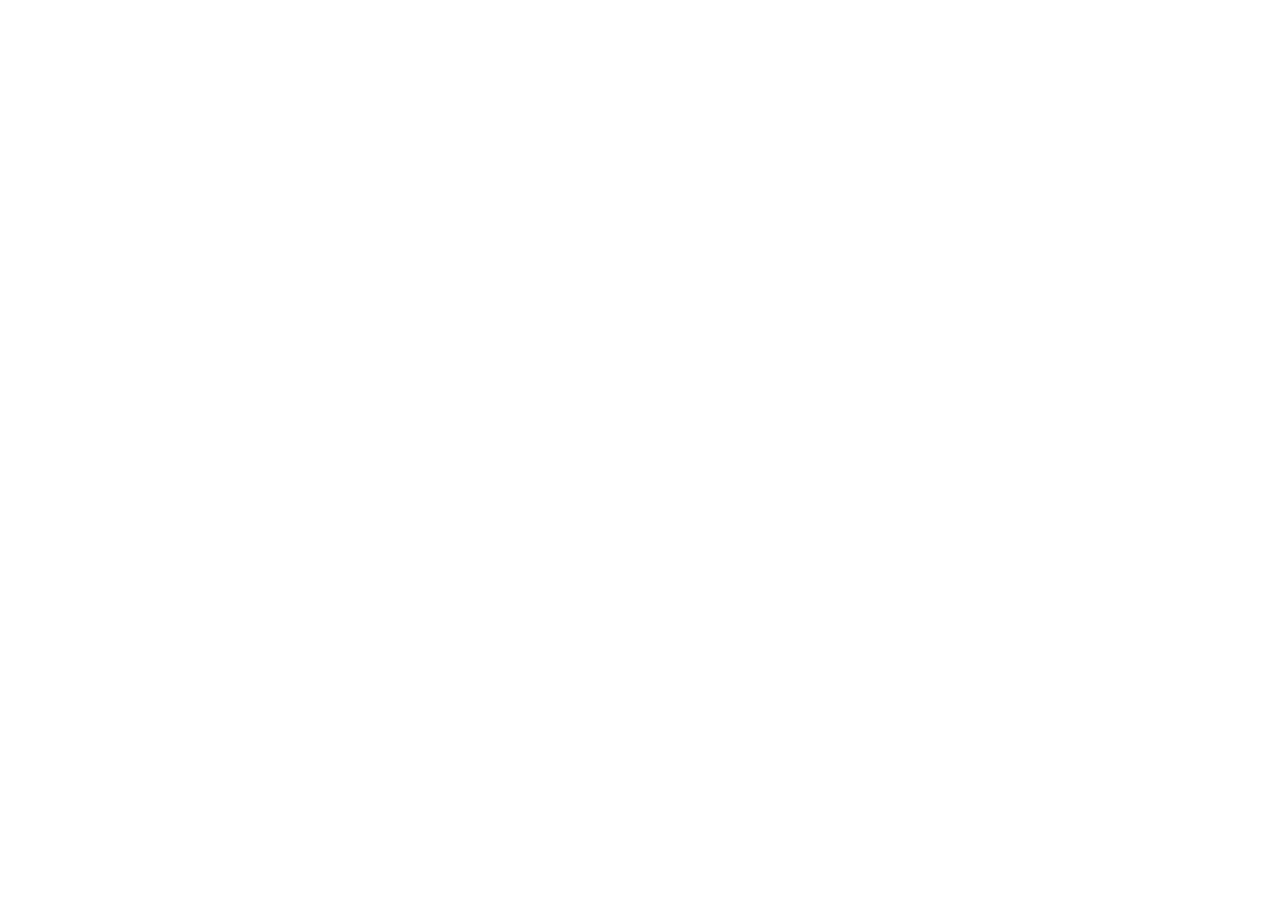
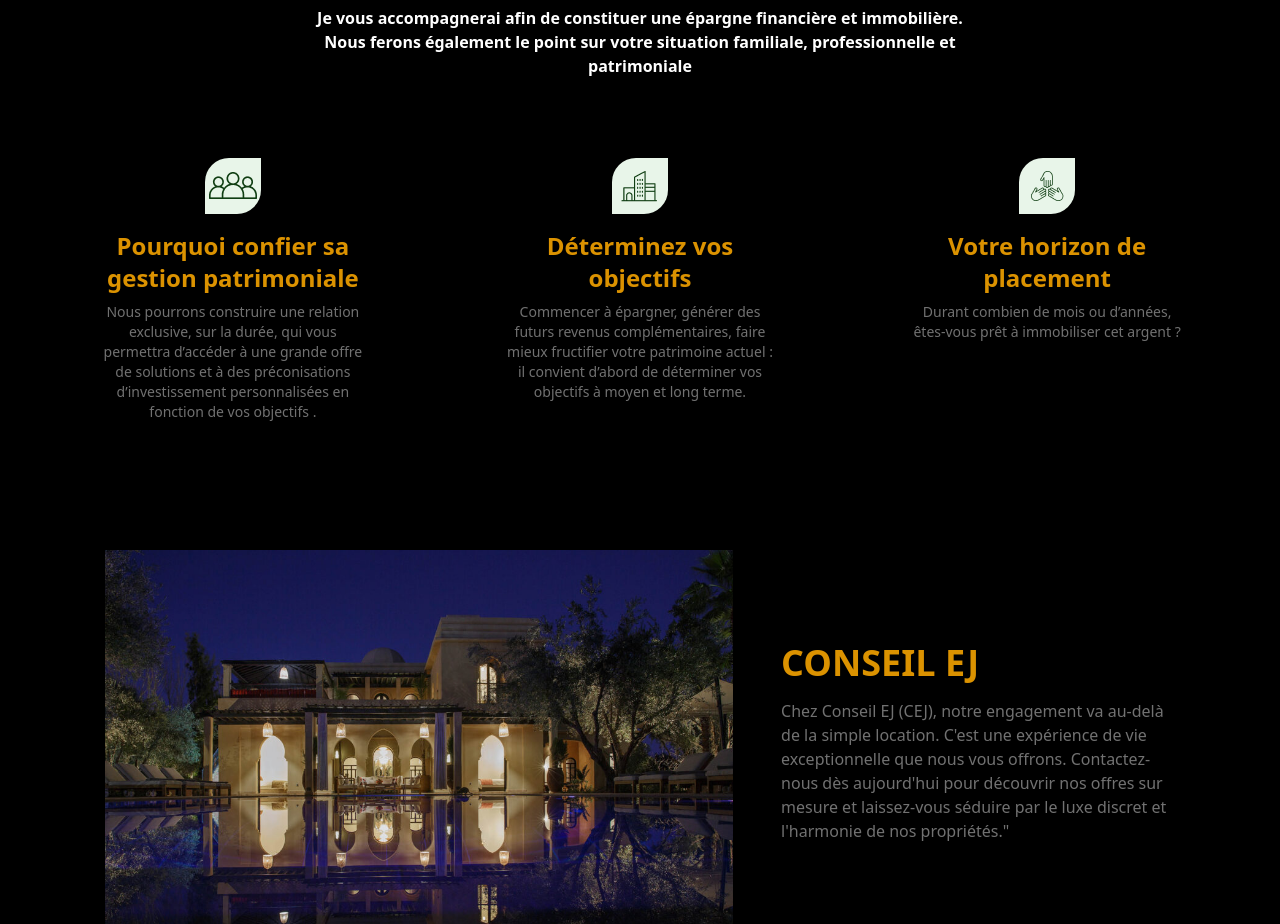
Before and after one commit to HoussAzm/conseilej-frontend, a React (Vite) app: page / in a window 1280 px wide. Shown: the part 2560-3484 px from the top of the page. Before the commit the page ends 2550 px from the top, so only its background shows below. Built offline with nearby package versions, Linux system fonts and the light colour scheme.

Commit message:
advancing in the project

```diff
--- a/index.html
+++ b/index.html
@@ -1,5 +1,5 @@
 <!DOCTYPE html>
-<html lang="en" class="dark">
+<html lang="en" class="dark text-white">
   <head>
     <meta charset="UTF-8" />
     <link rel="icon" type="image/svg+xml" href="/vite.svg" />
--- a/package.json
+++ b/package.json
@@ -10,6 +10,7 @@
     "preview": "vite preview"
   },
   "dependencies": {
+    "clsx": "^2.1.0",
     "flowbite-react": "^0.7.2",
     "framer-motion": "^10.17.6",
     "react": "^18.2.0",
--- a/src/App.tsx
+++ b/src/App.tsx
@@ -1,14 +1,16 @@
 import Navbar from "./components/NavBar/Navbar";
 import Home from "./components/Home/Home";
 import Services from "./components/Services/Services";
+import Description from "./components/Description/Index";
 
 const App = () => {
   return (
     <>
       <Navbar />
-      <main>
+      <main className="pb-8">
         <Home />
         <Services />
+        <Description />
       </main>
     </>
   );
--- /dev/null
+++ b/src/components/Description/ChewNous.tsx
@@ -0,0 +1,27 @@
+import villanight from "../../assets/villanight.jpg";
+
+const ChewNous = () => {
+  return (
+    <div className="px-4 lg:px-14 max-w-screen-2xl mx-auto pb-8" id="about">
+      <div className="md:w-11/12 mx-auto flex flex-col md:flex-row justify-between items-center gap-12">
+        <div>
+          <img src={villanight} alt="" className="w-100" />
+        </div>
+        <div className="md:w-3/5 mx-auto">
+          <h2 className="text-2xl md:text-left text-center md:text-4xl font-bold text-gold-500 pb-4">
+            CONSEIL EJ
+          </h2>
+          <p className="text-md  md:text-left text-center font-light text-neutralGrey mb-8">
+            Chez Conseil EJ (CEJ), notre engagement va au-delà de la simple
+            location. C'est une expérience de vie exceptionnelle que nous vous
+            offrons. Contactez-nous dès aujourd'hui pour découvrir nos offres
+            sur mesure et laissez-vous séduire par le luxe discret et l'harmonie
+            de nos propriétés."
+          </p>
+        </div>
+      </div>
+    </div>
+  );
+};
+
+export default ChewNous;
--- /dev/null
+++ b/src/components/Description/Index.tsx
@@ -0,0 +1,113 @@
+import Container from "../UI/Container";
+import ChewNous from "./ChewNous";
+
+const services = [
+  {
+    id: 1,
+    title: "Sa liquidité",
+    decription:
+      "Votre argent est-il bloqué, combien de temps vous faudra-t-il pour pouvoir le récupérer ?",
+    image: "/src/assets//liquidite.png",
+  },
+  {
+    id: 2,
+    title: "Son rendement",
+    decription: "Est-il garanti ? à combien peut-il s’élever ?",
+    image: "/src/assets/rendement.png",
+  },
+  {
+    id: 3,
+    title: "Son niveau de risque",
+    decription:
+      "Pouvez-vous perdre une partie de votre capital ? Si oui, êtes-vous prêt à l’accepter et jusqu’à combien ?",
+    image: "/src/assets/risque.png",
+  },
+];
+
+const Index = () => {
+  return (
+    <Container>
+      <ChewNous />
+      <h2 className="text-2xl md:text-4xl font-bold w-full text-center max-w-[50ch] mx-auto text-gold-500 mt-12">
+        CHAQUE INVESTISSEMENT QUE VOUS RÉALISEREZ DEVRA ÊTRE ANALYSÉ AU REGARD
+        DE PLUSIEURS CRITÈRES :
+      </h2>
+      <div className="mt-6 md:mt-12 grid lg:grid-cols-3 md:grid-cols-2 grid-cols-1 md:w-11/12 mx-auto gap-6 md:gap-12">
+        {services.map((service) => (
+          <div
+            key={service.id}
+            className="px-4 py-8 text-center md:w-[300px] mx-auto rounded-md shadow cursor-pointer hover:-translate-y-5 text-white hover:bg-[#E8F5E9] transition-all duration-500 flex items-center justify-center h-full hover:text-black"
+          >
+            <div className="h-full">
+              <div className="bg-[#E8F5E9] w-14 h-14 flex justify-center items-center mx-auto mb-4 rounded-tl-3xl rounded-br-3xl">
+                <img src={service.image} alt="w-full" className="" />
+              </div>
+              <h4 className="text-lg md:text-2xl font-bold text-gold-500 mb-2 px-2">
+                {service.title}
+              </h4>
+              <p className="text-sm md:text-md text-neutralGrey">
+                {service.decription}
+              </p>
+            </div>
+          </div>
+        ))}
+      </div>
+      <div className="flex flex-col md:flex-row justify-between items-center gap-8 bg-gray-50 text-black px-8 py-12 rounded mt-24">
+        <div className="md:w-1/2">
+          <h2 className="text-2xl md:text-4xl text-neutralDGrey mb-2 md:w-2/3 text- font-semibold">
+            UN EXPERT ET SON ÉQUIPE POUR BIEN GÉRER VOTRE PATRIMOINE
+          </h2>
+          <p className="font-bold">
+            RÉSERVEZ ET DECOUVRER FORFAITS AU PRIX LE PLUS BAS
+          </p>
+        </div>
+
+        {/* stats */}
+        <div className="md:w-1/2 mx-auto flex sm:flex-row flex-col sm:items-center justify-around gap-12 ">
+          <div className="space-y-8">
+            <div className="flex items-center gap-4">
+              <img className="w-12" src="/src/assets/membres.png" alt="" />
+              <div>
+                <h4 className="text-2xl text-neutralDGrey font-semibold">
+                  1500+
+                </h4>
+                <p>Membre</p>
+              </div>
+            </div>
+            <div className="flex items-center gap-4">
+              <img className="w-12" src="/src/assets/villaicon.png" alt="" />
+              <div>
+                <h4 className="text-2xl text-neutralDGrey font-semibold">
+                  800+
+                </h4>
+                <p>Villa</p>
+              </div>
+            </div>
+          </div>
+          <div className="space-y-8">
+            <div className="flex items-center gap-4">
+              <img className="w-12" src="/src/assets/icons/villa.png" alt="" />
+              <div>
+                <h4 className="text-2xl text-neutralDGrey font-semibold">
+                  150+
+                </h4>
+                <p>Riads</p>
+              </div>
+            </div>
+            <div className="flex items-center gap-4">
+              <img className="w-12" src="/src/assets/building.png" alt="" />
+              <div>
+                <h4 className="text-2xl text-neutralDGrey font-semibold">
+                  1000+
+                </h4>
+                <p>Appartement</p>
+              </div>
+            </div>
+          </div>
+        </div>
+      </div>
+    </Container>
+  );
+};
+
+export default Index;
--- a/src/components/NavBar/Navbar.tsx
+++ b/src/components/NavBar/Navbar.tsx
@@ -4,7 +4,7 @@
 const navbarItems = [
   { href: "home", text: "HOME" },
   { href: "service", text: "SERVICE" },
-  { href: "description", text: "DESCRIPTION" },
+  { href: "about", text: "DESCRIPTION" },
   { href: "a_propos", text: "À PROPOS" },
   { href: "nos_projets", text: "PROJET" },
   { href: "contact", text: "CONTACT" },
--- /dev/null
+++ b/src/components/Services/Fonctionement.tsx
@@ -0,0 +1,64 @@
+import Container from "../UI/Container";
+import SectionTitle from "../UI/SectionTitle";
+
+const services = [
+  {
+    id: 1,
+    title: "Pourquoi confier sa gestion patrimoniale",
+    decription:
+      " Nous pourrons construire une relation exclusive, sur la durée, qui vous permettra d’accéder à une grande offre de solutions et à des préconisations d’investissement personnalisées en fonction de vos objectifs .",
+    image: "/src/assets/icons/membership.png",
+  },
+  {
+    id: 2,
+    title: "Déterminez vos objectifs",
+    decription:
+      "Commencer à épargner, générer des futurs revenus complémentaires, faire mieux fructifier votre patrimoine actuel : il convient d’abord de déterminer vos objectifs à moyen et long terme.",
+    image: "/src/assets/icons/association.png",
+  },
+  {
+    id: 3,
+    title: "Votre horizon de placement",
+    decription:
+      "Durant combien de mois ou d’années, êtes-vous prêt à immobiliser cet argent ?",
+    image: "/src/assets/icons/group-club.png",
+  },
+];
+
+const Index = () => {
+  return (
+    <Container>
+      <section className="mt-24">
+        <SectionTitle title="FONCTIONNEMENT" />
+        <p className="text-white text-md font-semibold w-full max-w-2xl text-center mx-auto mt-2">
+          Je vous accompagnerai afin de constituer une épargne financière et
+          immobilière. Nous ferons également le point sur votre situation
+          familiale, professionnelle et patrimoniale
+        </p>
+
+        <div className="mt-6 md:mt-12 grid lg:grid-cols-3 md:grid-cols-2 grid-cols-1 md:w-11/12 mx-auto gap-6 md:gap-12">
+          {services.map((service) => (
+            <div
+              key={service.id}
+              className="px-4 py-8 text-center md:w-[300px] mx-auto rounded-md shadow cursor-pointer hover:-translate-y-5 text-white hover:bg-[#E8F5E9] transition-all duration-500 flex items-center justify-center h-full hover:text-black"
+            >
+              <div className="h-full">
+                <div className="bg-[#E8F5E9] w-14 h-14 flex justify-center items-center mx-auto mb-4 rounded-tl-3xl rounded-br-3xl">
+                  <img src={service.image} alt="w-full" className="" />
+                </div>
+                <h4 className="text-lg md:text-2xl font-bold text-gold-500 mb-2 px-2">
+                  {service.title}
+                </h4>
+                <p className="text-sm md:text-md text-neutralGrey">
+                  {service.decription}
+                </p>
+              </div>
+            </div>
+          ))}
+        </div>
+      </section>
+    </Container>
+  );
+};
+
+export default Index;
--- a/src/components/Services/Services.tsx
+++ b/src/components/Services/Services.tsx
@@ -2,14 +2,16 @@
 import SectionTitle from "../UI/SectionTitle";
 import ServicesTable from "./ServicesTable";
 import ServicesType from "./ServicesType";
+import Fonctionement from "./Fonctionement";
 
 const Services = () => {
   return (
     <Container>
-      <div id="service" className="py-24 ">
+      <div id="service" className="md:py-24 py-8">
         <SectionTitle title="NOS SERVICES" />
         <ServicesTable />
         <ServicesType />
+        <Fonctionement />
       </div>
     </Container>
   );
--- a/src/components/Services/ServicesTable.tsx
+++ b/src/components/Services/ServicesTable.tsx
@@ -85,7 +85,7 @@
 
 const ServicesTable = () => {
   return (
-    <div className="relative w-full px-4 overflow-x-auto shadow-md sm:rounded-lg ">
+    <div className="relative w-full overflow-x-auto shadow-md sm:rounded-lg mt-12">
       <table className="w-full text-sm text-left rtl:text-right text-gray-500 dark:text-gray-400">
         <thead className="text-xs text-gray-700 uppercase bg-gray-50 dark:bg-gray-700 dark:text-gray-400">
           <tr>
--- a/src/components/UI/SectionTitle.tsx
+++ b/src/components/UI/SectionTitle.tsx
@@ -1,12 +1,19 @@
+import clsx from "clsx";
 import { FC } from "react";
 
 interface SectionTitleProps {
   title: string;
+  className?: string;
 }
 
-const SectionTitle: FC<SectionTitleProps> = ({ title }) => {
+const SectionTitle: FC<SectionTitleProps> = ({ title, className }) => {
   return (
-    <h2 className="text-center text-2xl md:text-4xl font-bold text-gold-500 mb-8">
+    <h2
+      className={clsx(
+        className,
+        "text-center text-2xl md:text-4xl font-bold text-gold-500"
+      )}
+    >
       {title}
     </h2>
   );
--- a/tailwind.config.js
+++ b/tailwind.config.js
@@ -9,6 +9,12 @@
   theme: {
     extend: {
       colors: {
+        brandPrimary: "#4CAF4F",
+        neutralDGrey: "#4D4D4D",
+        neutralGrey: "#717171",
+        neutralSilver: "#F5F7FA",
+        gray900: "#18191F",
+        neutralBlack: "#263238",
         "gold-500": "#DB9200",
       },
     },
```
Also changed, not shown: 1 other file (tests, documents, lock files or other folders).
